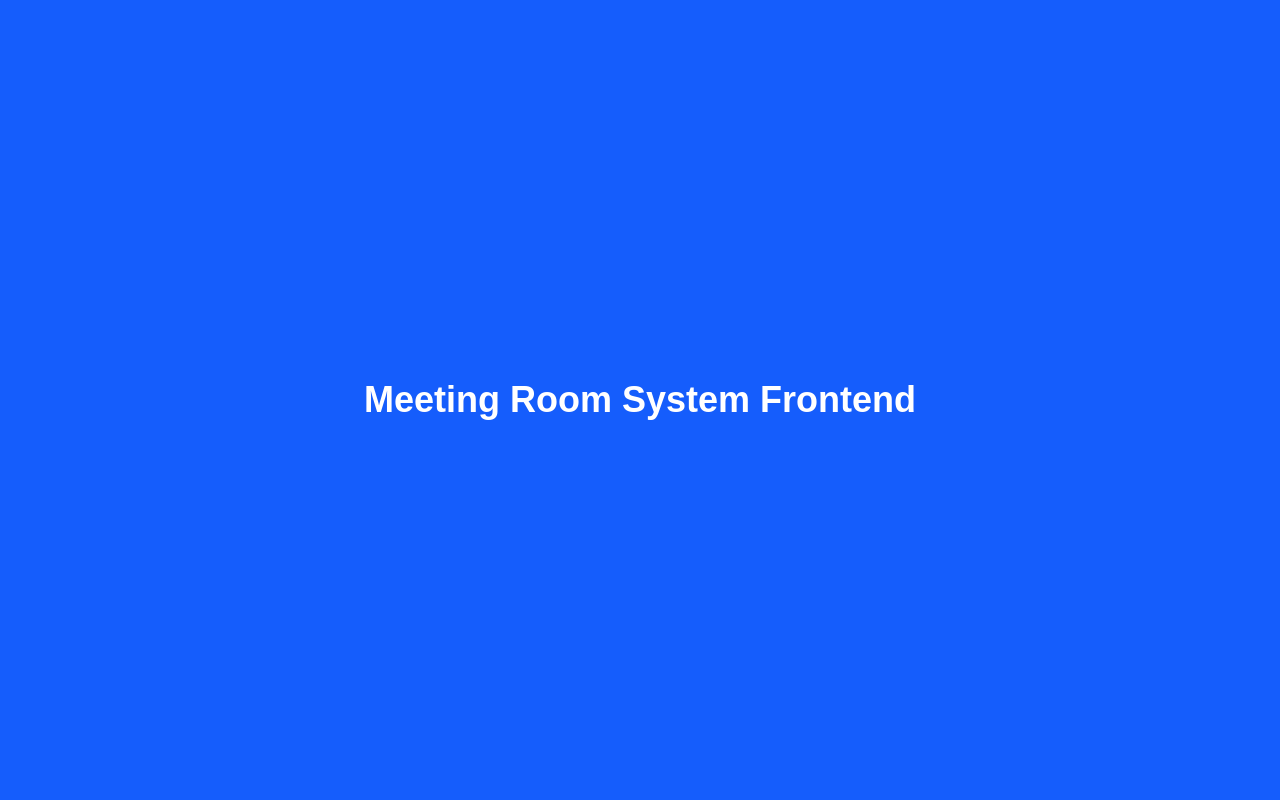
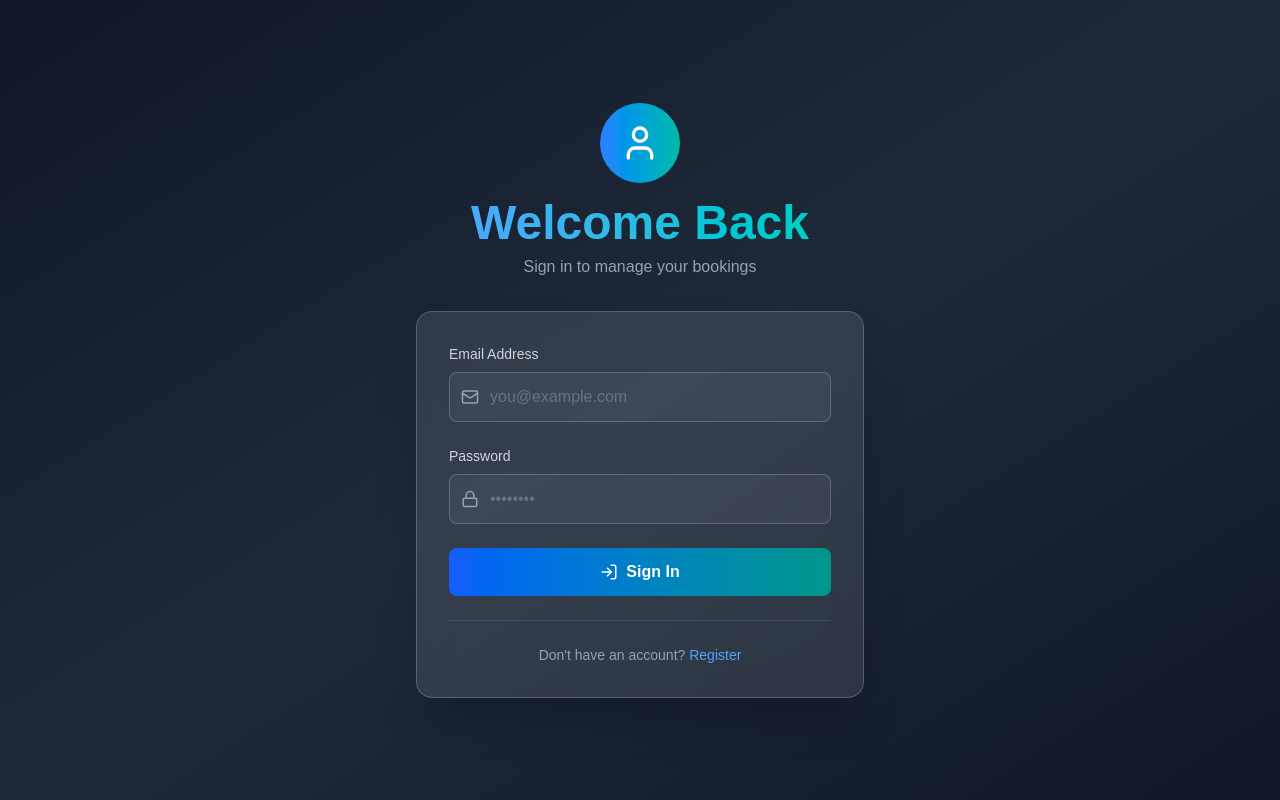
Before and after one commit to RachelZakir/meeting-room-management-frontend, a Next.js app: page / in a window 1280 px wide. Built offline with nearby package versions, Linux system fonts and the light colour scheme.

Commit message:
i fix my index

```diff
--- a/app/page.tsx
+++ b/app/page.tsx
@@ -1,7 +1,152 @@
-export default function Home() {
+"use client";
+import { useState } from "react";
+import { useRouter } from "next/navigation";
+import { LogIn, Mail, Lock, User } from "lucide-react";
+import { toast } from "sonner";
+
+export default function LoginPage() {
+  const [email, setEmail] = useState("");
+  const [password, setPassword] = useState("");
+  const [loading, setLoading] = useState(false);
+  const [error, setError] = useState("");
+  const router = useRouter();
+
+  async function handleSubmit(e: React.FormEvent) {
+    e.preventDefault();
+    setLoading(true);
+    setError("");
+
+    try {
+      const baseUrl = process.env.NEXT_PUBLIC_API_URL || "http://localhost:3001";
+
+      const response = await fetch(`${baseUrl}/api/auth/login`, {
+        method: "POST",
+        headers: {
+          "Content-Type": "application/json",
+        },
+        body: JSON.stringify({ email, password }),
+      });
+
+      const result = await response.json();
+      console.log("Login response:", result);
+
+      if (response.ok && result.success) {
+        // Store access token
+        localStorage.setItem("accessToken", result.accessToken);
+
+        // Store user information from the response
+        if (result.user) {
+          localStorage.setItem("userId", result.user.id);
+          localStorage.setItem("userName", result.user.name);
+          localStorage.setItem("userEmail", result.user.email);
+          localStorage.setItem("userRole", result.user.role);
+
+          console.log("User data stored:", {
+            name: result.user.name,
+            role: result.user.role,
+            email: result.user.email
+          });
+        }
+
+        toast.success(`Welcome ${result.user?.name || email.split('@')[0]}!`);
+        router.push("/dashboard");
+      } else {
+        setError(result.message || "Login failed. Please check your credentials.");
+        toast.error(result.message || "Login failed");
+      }
+    } catch (err: any) {
+      console.error("Login failed:", err);
+      setError(err.message || "An error occurred during login. Please try again.");
+      toast.error("Failed to connect to server");
+    } finally {
+      setLoading(false);
+    }
+  }
+
   return (
-    <div className="flex h-screen items-center justify-center bg-blue-600 text-white">
-      <h1 className="text-4xl font-bold">Meeting Room System Frontend</h1>
+    <div className="min-h-screen bg-gradient-to-br from-gray-900 via-gray-800 to-gray-900 flex items-center justify-center p-4">
+      <div className="max-w-md w-full">
+        <div className="text-center mb-8">
+          <div className="inline-flex items-center justify-center w-20 h-20 rounded-full bg-gradient-to-r from-blue-500 to-teal-500 mb-4">
+            <User className="text-white" size={40} />
+          </div>
+          <h1 className="text-5xl font-bold bg-gradient-to-r from-blue-400 to-teal-400 bg-clip-text text-transparent">
+            Welcome Back
+          </h1>
+          <p className="text-gray-400 mt-2">Sign in to manage your bookings</p>
+        </div>
+
+        <form onSubmit={handleSubmit} className="bg-white/10 backdrop-blur-lg rounded-2xl p-8 shadow-2xl border border-white/20">
+          <div className="space-y-6">
+            {error && (
+              <div className="bg-red-500/10 border border-red-500/50 text-red-400 px-4 py-3 rounded-lg text-sm">
+                {error}
+              </div>
+            )}
+
+            <div>
+              <label className="block text-gray-300 text-sm font-medium mb-2">Email Address</label>
+              <div className="relative">
+                <Mail className="absolute left-3 top-1/2 -translate-y-1/2 text-gray-400" size={18} />
+                <input
+                  type="email"
+                  placeholder="you@example.com"
+                  className="w-full pl-10 pr-4 py-3 bg-white/5 border border-white/20 rounded-lg focus:outline-none focus:ring-2 focus:ring-blue-500 text-white placeholder-gray-500"
+                  value={email}
+                  onChange={(e) => setEmail(e.target.value)}
+                  required
+                />
+              </div>
+            </div>
+
+            <div>
+              <label className="block text-gray-300 text-sm font-medium mb-2">Password</label>
+              <div className="relative">
+                <Lock className="absolute left-3 top-1/2 -translate-y-1/2 text-gray-400" size={18} />
+                <input
+                  type="password"
+                  placeholder="••••••••"
+                  className="w-full pl-10 pr-4 py-3 bg-white/5 border border-white/20 rounded-lg focus:outline-none focus:ring-2 focus:ring-blue-500 text-white placeholder-gray-500"
+                  value={password}
+                  onChange={(e) => setPassword(e.target.value)}
+                  required
+                />
+              </div>
+            </div>
+
+            <button
+              type="submit"
+              disabled={loading}
+              className="w-full bg-gradient-to-r from-blue-600 to-teal-600 hover:from-blue-700 hover:to-teal-700 text-white py-3 rounded-lg font-semibold transition-all duration-200 flex items-center justify-center gap-2 disabled:opacity-50 disabled:cursor-not-allowed"
+            >
+              {loading ? (
+                <>
+                  <div className="animate-spin rounded-full h-5 w-5 border-b-2 border-white"></div>
+                  <span>Signing in...</span>
+                </>
+              ) : (
+                <>
+                  <LogIn size={18} />
+                  <span>Sign In</span>
+                </>
+              )}
+            </button>
+          </div>
+
+          <div className="mt-6 pt-6 border-t border-white/10">
+            <p className="text-center text-gray-400 text-sm">
+              Don't have an account?{" "}
+              <button
+                type="button"
+                onClick={() => router.push("/register")}
+                className="text-blue-400 hover:text-blue-300 font-medium transition"
+              >
+                Register
+              </button>
+            </p>
+          </div>
+        </form>
+      </div>
     </div>
   );
 }
```
